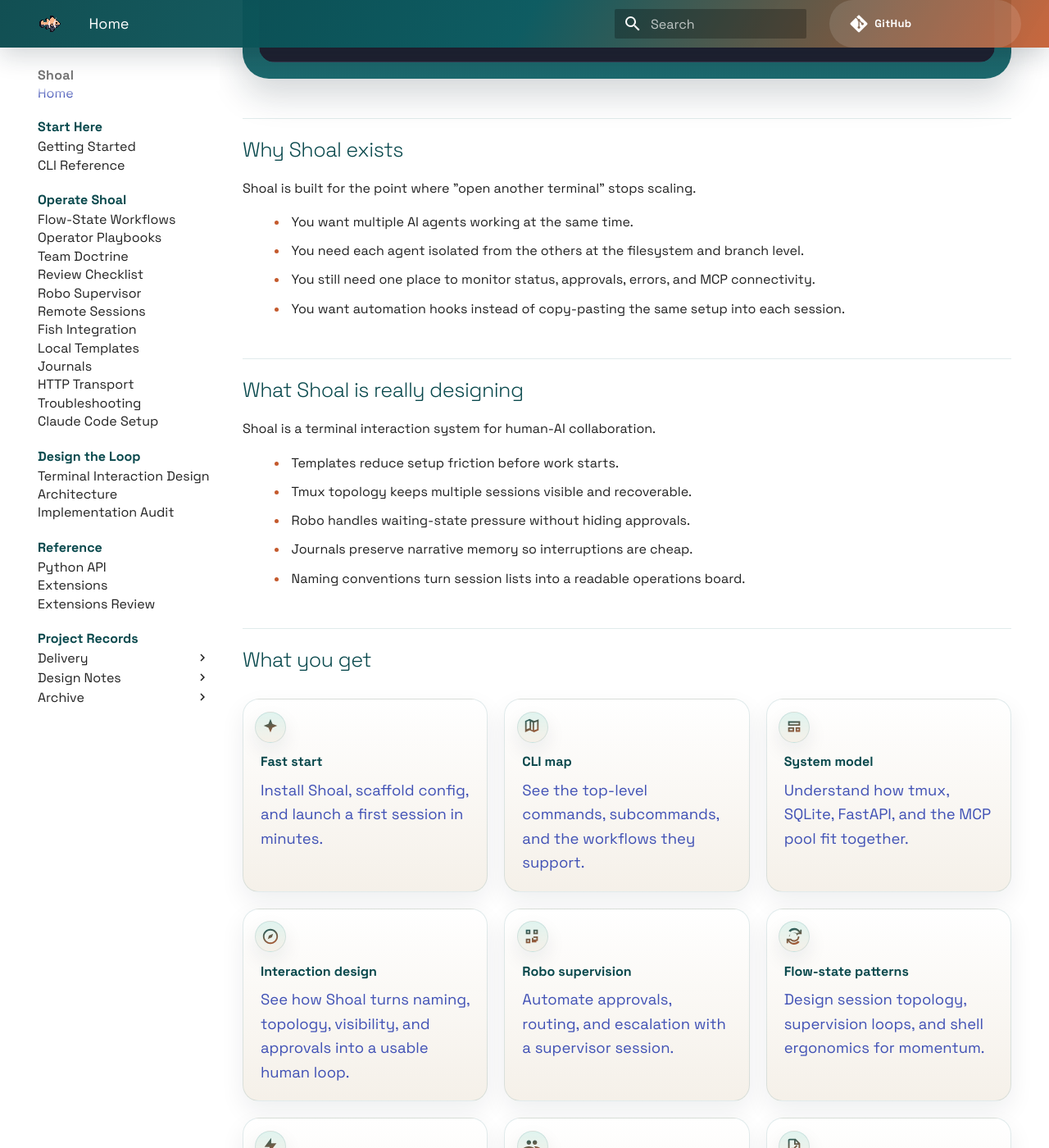
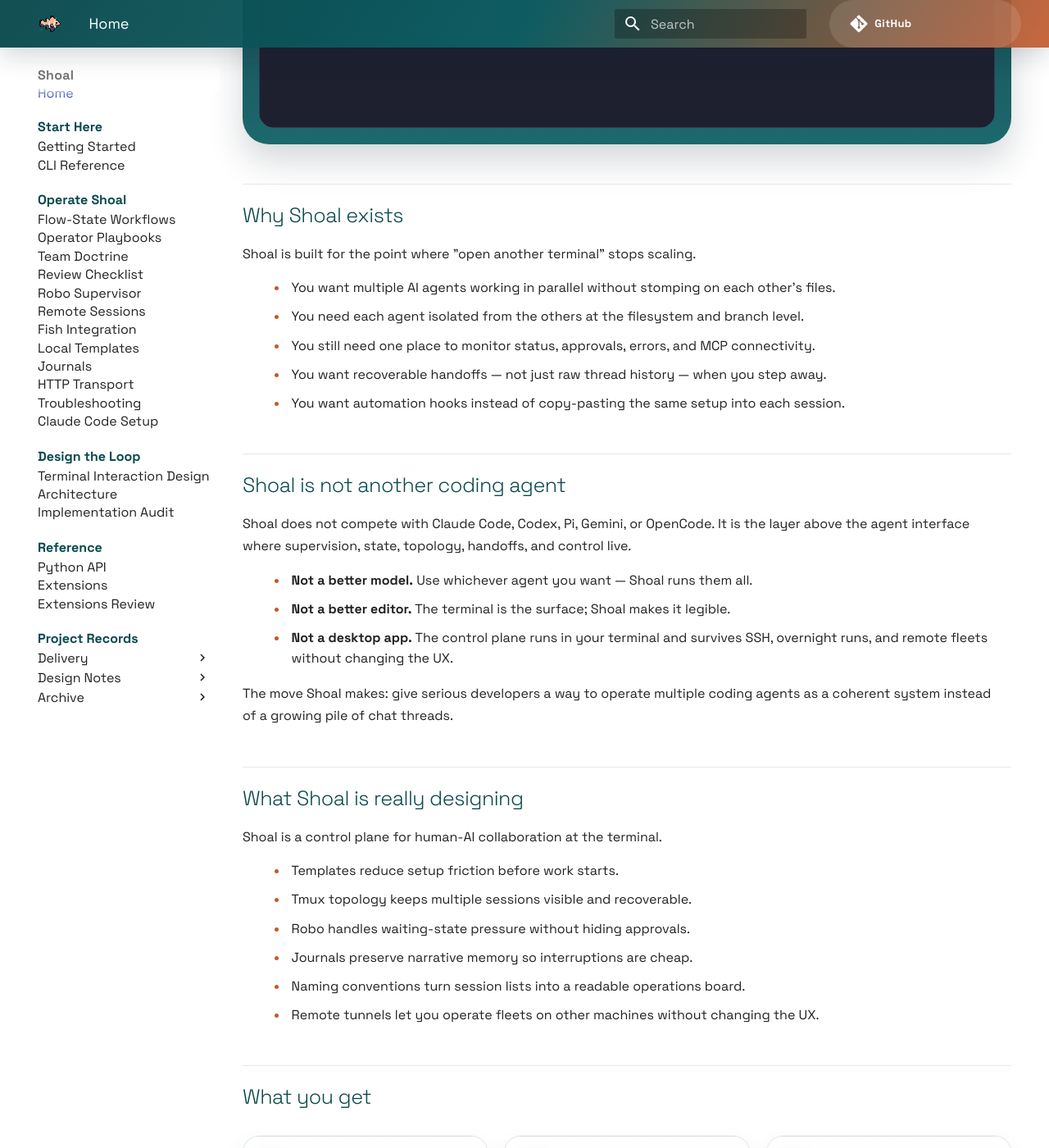
Before and after one commit to TheShoal/shoal-cli, an MkDocs documentation site: the page built from docs/index.md, in a window 1280 px wide and 1400 px high, scrolled down 1278 px. Shown: the whole window at 82% size. Built offline with MkDocs 1.6.1 and Material for MkDocs 9.7.7, drawn with Linux system fonts in a browser that asks for light colours; comment, search, counter and statistics services are not loaded; some of the changed text lies outside the part shown.

Commit message:
docs(positioning): rebrand as control plane for parallel coding agents
- docs/index.md: eyebrow, headline, lede rewritten around control-plane
  thesis; add 'Shoal is not another coding agent' section with explicit
  negations; expand operating-principles bullet list with remote tunnels
- README.md: banner desc param, tagline, and TL;DR updated to match
- mkdocs.yml: site_description updated
- ROADMAP.md: add Operator Experience backlog section (B2 structured
  journal handoffs, B3 role/mode templates, B6 flagship demo workflow)

```diff
--- a/docs/index.md
+++ b/docs/index.md
@@ -10,12 +10,13 @@
 
 <div class="shoal-hero">
   <div>
-    <p class="shoal-eyebrow">Terminal-first orchestration for parallel AI coding agents</p>
-    <h1>Design a terminal workflow where multiple agents stay legible, fast, and enjoyable to supervise.</h1>
+    <p class="shoal-eyebrow">The control plane for parallel coding agents</p>
+    <h1>Run a fleet of coding agents with visible state, recoverable handoffs, and human authority over every judgment call.</h1>
     <p class="shoal-lede">
       Shoal gives each agent its own worktree, tmux session, state tracking, and shared MCP
-      infrastructure so you can operate a fleet from one CLI without losing the human loop. The
-      point is not raw autonomy. The point is sustained developer flow.
+      infrastructure — so you can supervise a parallel agent fleet from one CLI without losing
+      visibility, authority, or flow. Parallel AI coding that feels like a controlled workflow,
+      not a pile of threads.
     </p>
     <div class="shoal-actions">
       <a class="md-button md-button--primary" href="getting-started/">Get Started</a>
@@ -35,20 +36,35 @@
 
 Shoal is built for the point where "open another terminal" stops scaling.
 
-- You want multiple AI agents working at the same time.
+- You want multiple AI agents working in parallel without stomping on each other's files.
 - You need each agent isolated from the others at the filesystem and branch level.
 - You still need one place to monitor status, approvals, errors, and MCP connectivity.
+- You want recoverable handoffs — not just raw thread history — when you step away.
 - You want automation hooks instead of copy-pasting the same setup into each session.
+
+## Shoal is not another coding agent
+
+Shoal does not compete with Claude Code, Codex, Pi, Gemini, or OpenCode. It is the layer
+above the agent interface where supervision, state, topology, handoffs, and control live.
+
+- **Not a better model.** Use whichever agent you want — Shoal runs them all.
+- **Not a better editor.** The terminal is the surface; Shoal makes it legible.
+- **Not a desktop app.** The control plane runs in your terminal and survives SSH, overnight
+  runs, and remote fleets without changing the UX.
+
+The move Shoal makes: give serious developers a way to operate multiple coding agents as a
+coherent system instead of a growing pile of chat threads.
 
 ## What Shoal is really designing
 
-Shoal is a terminal interaction system for human-AI collaboration.
+Shoal is a control plane for human-AI collaboration at the terminal.
 
 - Templates reduce setup friction before work starts.
 - Tmux topology keeps multiple sessions visible and recoverable.
 - Robo handles waiting-state pressure without hiding approvals.
 - Journals preserve narrative memory so interruptions are cheap.
 - Naming conventions turn session lists into a readable operations board.
+- Remote tunnels let you operate fleets on other machines without changing the UX.
 
 ## What you get
 
--- a/mkdocs.yml
+++ b/mkdocs.yml
@@ -1,5 +1,5 @@
 site_name: Shoal
-site_description: Terminal-first orchestration for parallel AI coding agents
+site_description: The control plane for parallel coding agents
 docs_dir: docs
 site_dir: site
 repo_url: https://github.com/TheShoal/shoal-cli
```
Also changed, not shown: README.md (+4 -4 lines), ROADMAP.md (+23 -0 lines).
